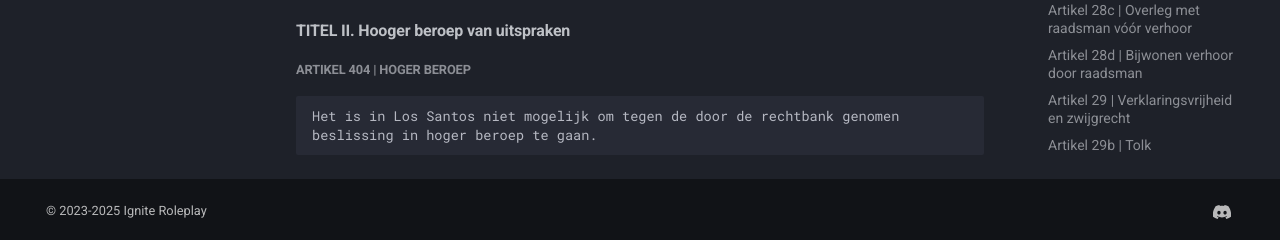
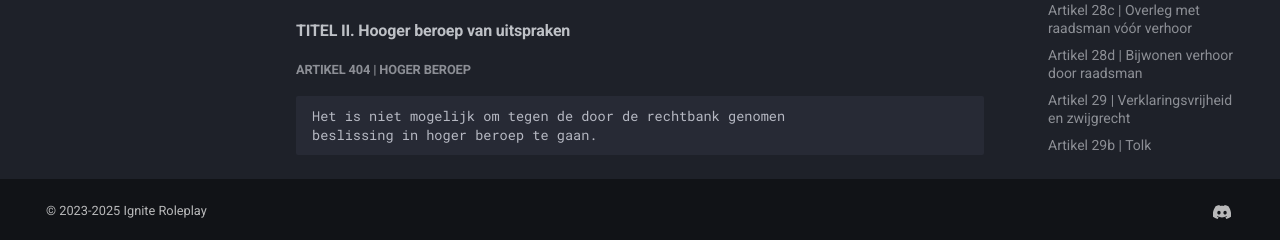
Before and after one commit to NLDenny/wetboek, an MkDocs documentation site: the page built from docs/Wetgeving/sv.md, in a window 1280 px wide and 900 px high, scrolled down 16397 px. Shown: the part 657-897 px from the top of the window. Built offline with MkDocs 1.6.1 and Material for MkDocs 9.7.7, drawn with Linux system fonts in a browser that asks for light colours; some of the changed text lies outside the part shown.

Commit message:
Update sv.md

````diff
--- a/docs/Wetgeving/sv.md
+++ b/docs/Wetgeving/sv.md
@@ -18,7 +18,7 @@
 #####Artikel 9 | Vervolging door DA
 ```
 De district attorney is belast met de vervolging van strafbare
-feiten waarvan de rechtbank Los Santos kennisneemt.
+feiten waarvan de rechtbank Paleto Bay kennisneemt.
 ```
 
 #### TITEL II. De verdachte
@@ -534,7 +534,7 @@
 #####Artikel 148 | Taak DA bij opsporing
 ```
 1. De district attorney is belast met de opsporing van de strafbare
-   feiten waarvan de rechtbank Los Santos, kennisneemt.
+   feiten waarvan de rechtbank Paleto Bay, kennisneemt.
 2. Hij geeft daartoe bevelen aan de overige personen met de opsporing belast.
 3. Zoo de opsporing door hem persoonlijk geschiedt, doet hij van zijne
    bevinding blijken bij proces-verbaal opgemaakt op zijn ambtseed; daarbij
@@ -938,6 +938,6 @@
 
 #####Artikel 404 | Hoger beroep
 ```
-Het is in Los Santos niet mogelijk om tegen de door de rechtbank genomen
+Het is niet mogelijk om tegen de door de rechtbank genomen
 beslissing in hoger beroep te gaan.
 ```
````
